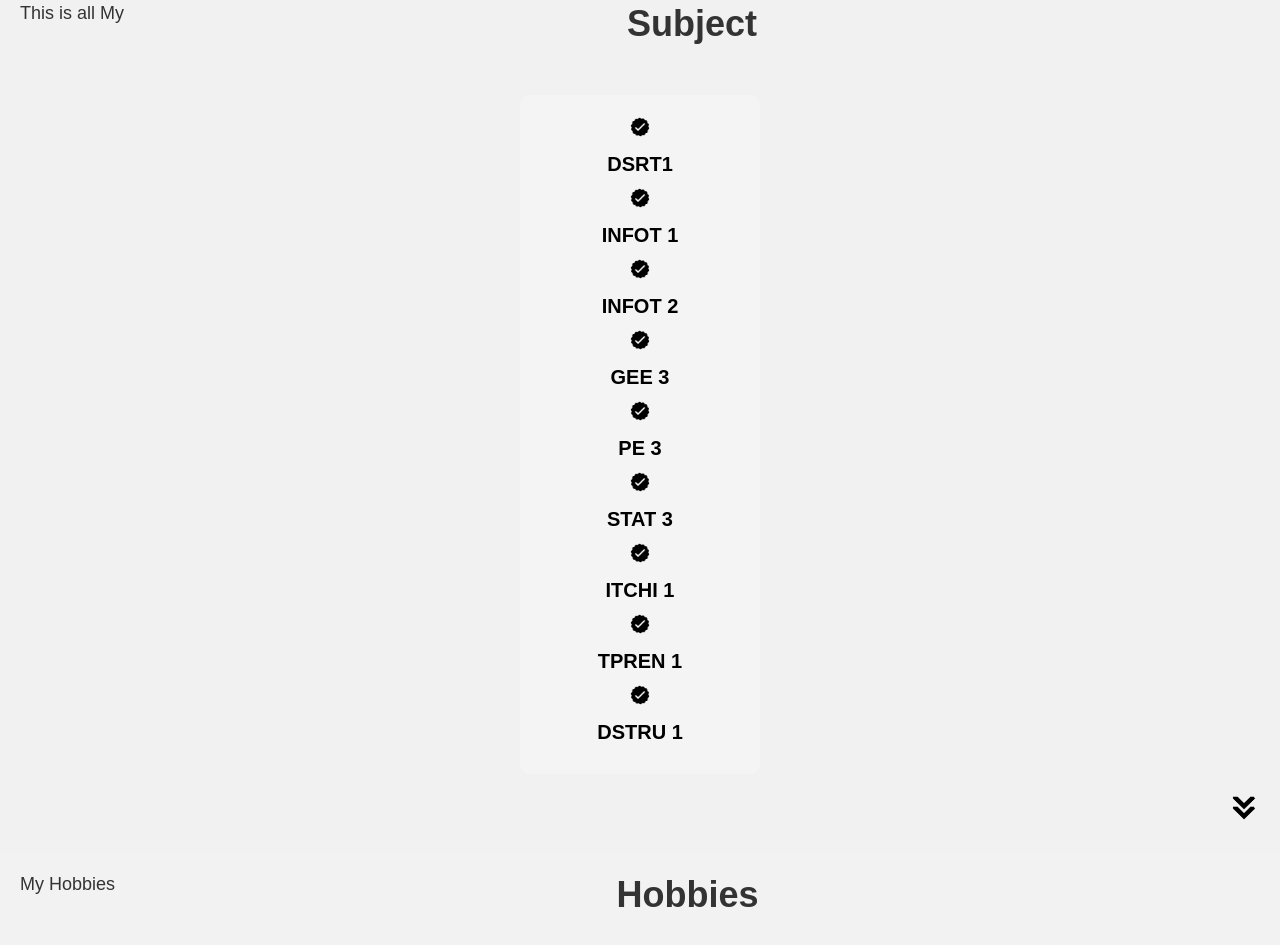
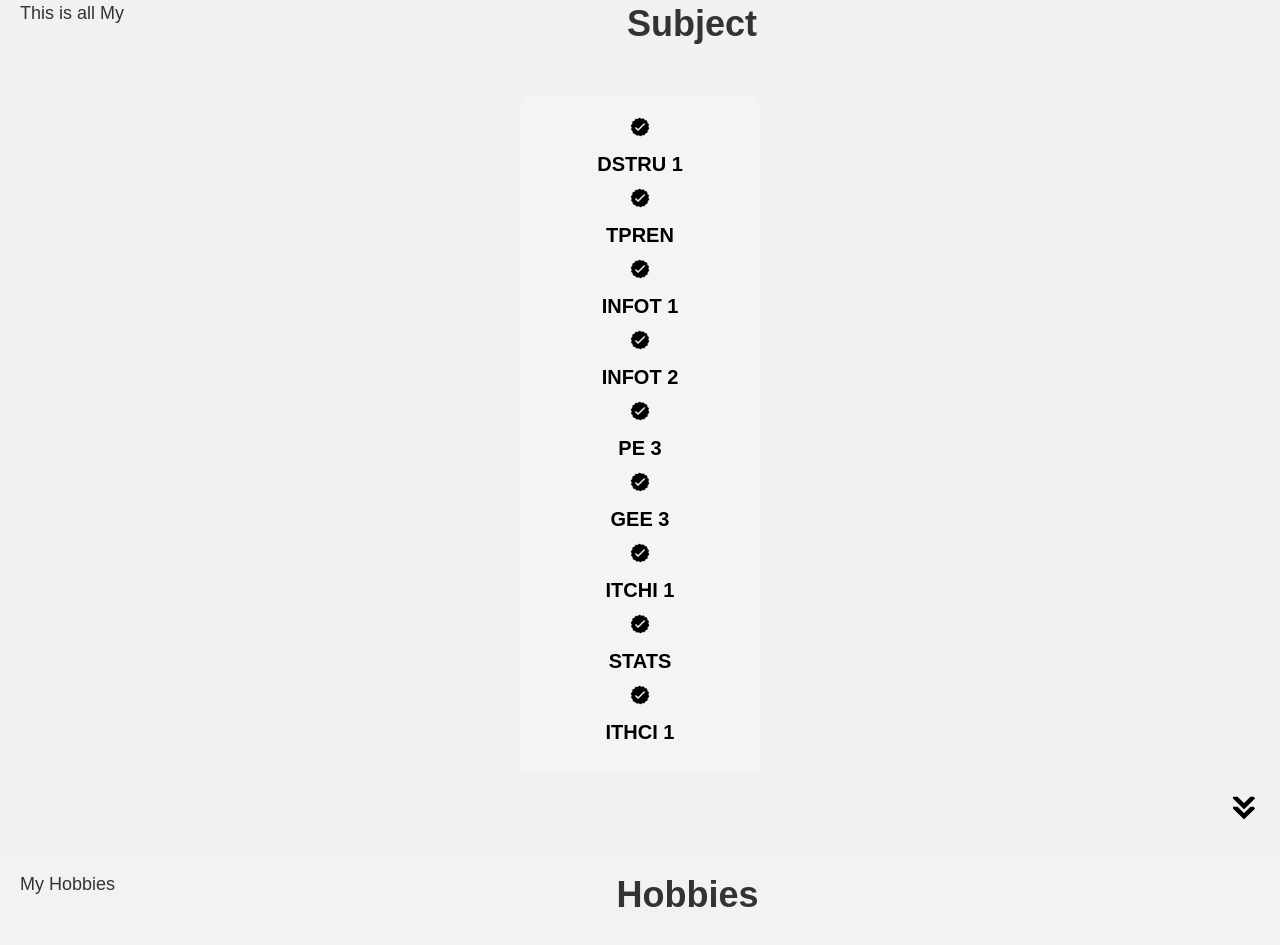
Before and after one commit to Aywina/Irene, a plain HTML site: page index.html in a window 1280 px wide. Shown: the part 1940-2885 px from the top of the page. Drawn offline with Linux system fonts and the light colour scheme.

Commit message:
Update index.html

```diff
--- a/index.html
+++ b/index.html
@@ -131,15 +131,23 @@
         <div class="article-container">
           <article>
             <img src="img/checkmark.png" alt="checkmark icon" class="icon">
-            <div onclick="location.href='./DSRT1'"><h3 class="subject">DSRT1</h3></div>
+            <div onclick="location.href='./DSRT1'"><h3 class="subject">DSTRU 1</h3></div>
           </article>
           <article>
             <img src="./img/checkmark.png" alt="checkmark icon" class="icon">
+            <div onclick="location.href='./TPREN'"><h3 class="subject">TPREN </h3></div>
+          </article>
+          <article>
+            <img src="./img/checkmark.png" alt="checkmark  icon" class="icon">
             <div onclick="location.href='./INFOT1'"><h3 class="subject">INFOT 1</h3></div>
           </article>
           <article>
             <img src="./img/checkmark.png" alt="checkmark  icon" class="icon">
-            <div onclick="location.href='./INFOT2'"><h3 class="subject">INFOT 2</h3></div>
+            <div onclick="location.href='./INFOT 2'"><h3 class="subject">INFOT 2</h3></div>
+          </article>
+          <article>
+            <img src="./img/checkmark.png" alt="checkmark  icon" class="icon">
+            <div onclick="location.href='./PE 3'"><h3 class="subject">PE 3</h3></div>
           </article>
           <article>
             <img src="./img/checkmark.png" alt="checkmark  icon" class="icon">
@@ -147,23 +155,15 @@
           </article>
           <article>
             <img src="./img/checkmark.png" alt="checkmark  icon" class="icon">
-            <div onclick="location.href='./PE 3'"><h3 class="subject">PE 3</h3></div>
-          </article>
-          <article>
-            <img src="./img/checkmark.png" alt="checkmark  icon" class="icon">
-            <div onclick="location.href='./STAT 3'"><h3 class="subject">STAT 3</h3></div>
-          </article>
-          <article>
-            <img src="./img/checkmark.png" alt="checkmark  icon" class="icon">
             <div onclick="location.href='./ITCHI 1'"><h3 class="subject">ITCHI 1</h3></div>
           </article>
           <article>
             <img src="./img/checkmark.png" alt="checkmark  icon" class="icon">
-            <div onclick="location.href='./TPREN 1'"><h3 class="subject">TPREN 1</h3></div>
+            <div onclick="location.href='./STATS'"><h3 class="subject">STATS</h3></div>
           </article>
           <article>
             <img src="./img/checkmark.png" alt="checkmark  icon" class="icon">
-            <div onclick="location.href='./DSTRU 1'"><h3 class="subject">DSTRU 1</h3></div>
+            <div onclick="location.href='./ITHCI 1'"><h3 class="subject">ITHCI 1</h3></div>
           </article>
         </div>
       </div>
```
